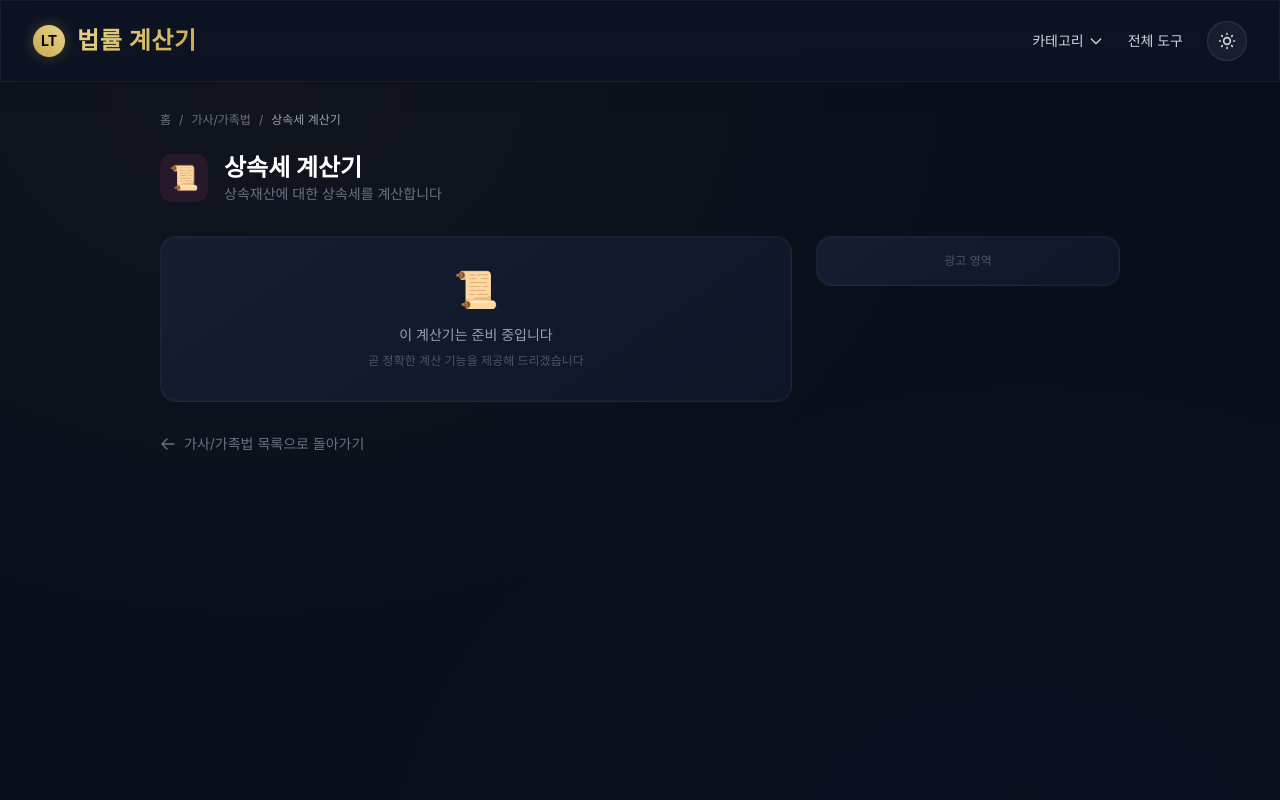
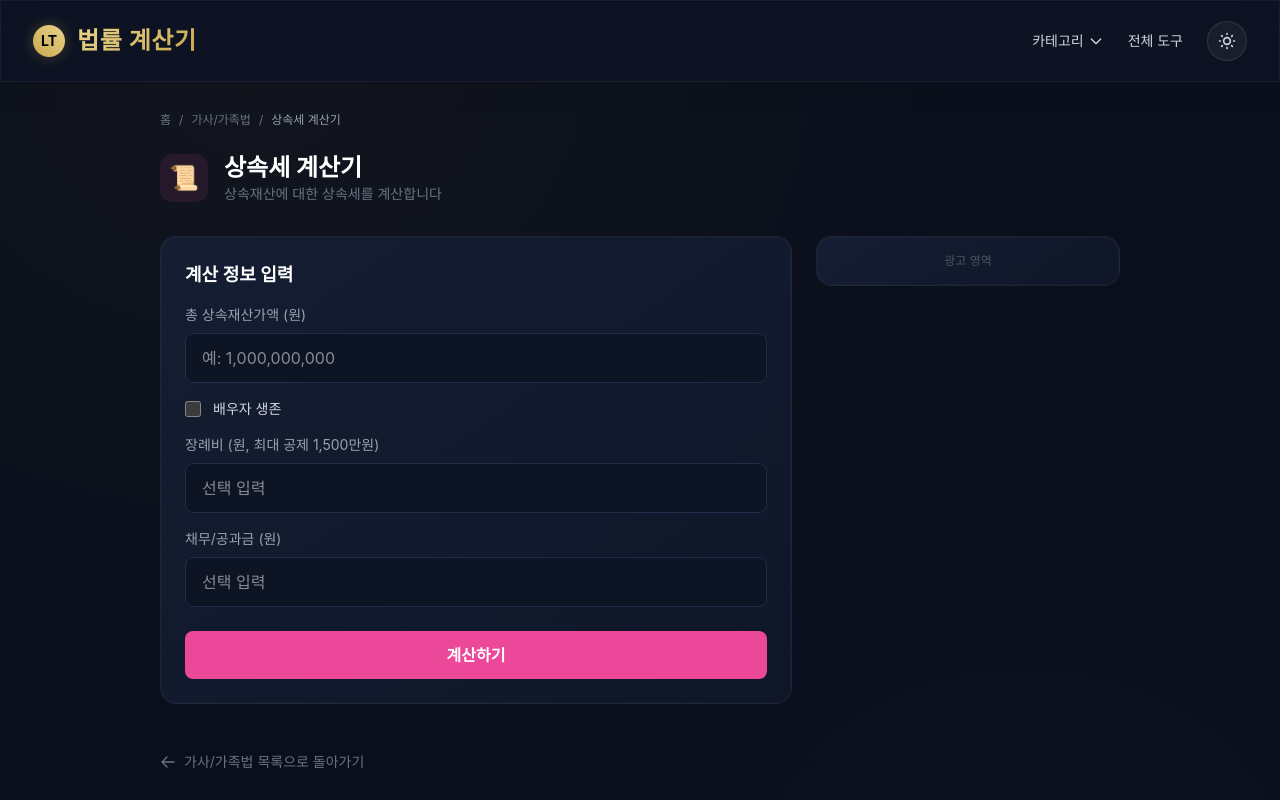
Before and after one commit to SublimerNJ/law-calc, a Next.js app: page /tools/family/inheritance-tax in a window 1280 px wide. Shown: the top 800 px of the page. Built offline with nearby package versions, Linux system fonts and the light colour scheme; a web font is replaced by a local one.

Commit message:
feat(03-02): add inheritance tax calculator (상속세 계산기)
- Progressive 5-bracket tax rates per 2026 상속세 및 증여세법
- Spouse/lump-sum deduction logic
- Funeral expense cap at 15M won

```diff
--- /dev/null
+++ b/src/app/tools/family/inheritance-tax/page.tsx
@@ -0,0 +1,189 @@
+'use client';
+
+import { useState } from 'react';
+import CalculatorLayout from '@/components/ui/CalculatorLayout';
+import { TOOLS, CATEGORIES } from '@/lib/tools-data';
+
+const tool = TOOLS.find(t => t.id === 'inheritance-tax')!;
+const category = CATEGORIES.find(c => c.id === 'family')!;
+
+interface TaxResult {
+  taxableBase: number;
+  totalDeduction: number;
+  taxableAmount: number;
+  tax: number;
+  rate: string;
+}
+
+function progressiveTax(amount: number): { tax: number; rate: string } {
+  if (amount <= 0) return { tax: 0, rate: '0%' };
+  if (amount <= 100_000_000) return { tax: amount * 0.1, rate: '10%' };
+  if (amount <= 500_000_000) return { tax: 10_000_000 + (amount - 100_000_000) * 0.2, rate: '20%' };
+  if (amount <= 1_000_000_000) return { tax: 60_000_000 + (amount - 500_000_000) * 0.3, rate: '30%' };
+  if (amount <= 3_000_000_000) return { tax: 160_000_000 + (amount - 1_000_000_000) * 0.4, rate: '40%' };
+  return { tax: 460_000_000 + (amount - 3_000_000_000) * 0.5, rate: '50%' };
+}
+
+function calculateInheritanceTax(
+  grossEstate: number,
+  hasSpouse: boolean,
+  funeralExpenses: number,
+  debts: number
+): TaxResult {
+  // 1. 과세가액
+  const cappedFuneral = Math.min(funeralExpenses, 15_000_000);
+  const taxableBase = Math.max(0, grossEstate - debts - cappedFuneral);
+
+  // 2. 공제
+  const basicDeduction = 200_000_000;
+  const lumpSumDeduction = 500_000_000; // 일괄공제
+  const spouseDeduction = hasSpouse
+    ? Math.max(500_000_000, Math.min(grossEstate * 0.5, 3_000_000_000))
+    : 0;
+
+  // 일괄공제 vs 기초공제 중 큰 것
+  const totalDeduction = Math.max(lumpSumDeduction, basicDeduction) + spouseDeduction;
+  const taxableAmount = Math.max(0, taxableBase - totalDeduction);
+
+  // 3. 세율 적용
+  const { tax, rate } = progressiveTax(taxableAmount);
+
+  return { taxableBase, totalDeduction, taxableAmount, tax: Math.floor(tax), rate };
+}
+
+function formatNumber(n: number): string {
+  return n.toLocaleString('ko-KR');
+}
+
+function parseInput(value: string): number {
+  const num = parseInt(value.replace(/[^0-9]/g, ''), 10);
+  return isNaN(num) ? 0 : num;
+}
+
+export default function InheritanceTaxPage() {
+  const [grossEstate, setGrossEstate] = useState('');
+  const [hasSpouse, setHasSpouse] = useState(false);
+  const [funeralExpenses, setFuneralExpenses] = useState('');
+  const [debts, setDebts] = useState('');
+  const [result, setResult] = useState<TaxResult | null>(null);
+
+  const handleNumberInput = (setter: (v: string) => void) => (e: React.ChangeEvent<HTMLInputElement>) => {
+    setter(e.target.value.replace(/[^0-9]/g, ''));
+  };
+
+  const displayValue = (raw: string) => raw ? parseInt(raw).toLocaleString('ko-KR') : '';
+
+  const handleCalculate = () => {
+    const estate = parseInput(grossEstate);
+    if (estate <= 0) return;
+    setResult(calculateInheritanceTax(estate, hasSpouse, parseInput(funeralExpenses), parseInput(debts)));
+  };
+
+  return (
+    <CalculatorLayout tool={tool} category={category}>
+      <div className="premium-card p-6 mb-4">
+        <h2 className="text-lg font-semibold text-white mb-4">계산 정보 입력</h2>
+
+        <div className="mb-4">
+          <label className="block text-sm text-gray-400 mb-2">총 상속재산가액 (원)</label>
+          <input
+            type="text"
+            inputMode="numeric"
+            value={displayValue(grossEstate)}
+            onChange={handleNumberInput(setGrossEstate)}
+            placeholder="예: 1,000,000,000"
+            className="w-full bg-[#0d1424] border border-[#1e2d4a] rounded-lg px-4 py-3 text-white focus:border-[#ec4899] focus:outline-none"
+          />
+          {grossEstate && <p className="text-xs text-gray-500 mt-1">{displayValue(grossEstate)}원</p>}
+        </div>
+
+        <div className="mb-4">
+          <label className="flex items-center gap-3 cursor-pointer">
+            <input
+              type="checkbox"
+              checked={hasSpouse}
+              onChange={e => setHasSpouse(e.target.checked)}
+              className="accent-[#ec4899] w-4 h-4"
+            />
+            <span className="text-sm text-gray-300">배우자 생존</span>
+          </label>
+        </div>
+
+        <div className="mb-4">
+          <label className="block text-sm text-gray-400 mb-2">장례비 (원, 최대 공제 1,500만원)</label>
+          <input
+            type="text"
+            inputMode="numeric"
+            value={displayValue(funeralExpenses)}
+            onChange={handleNumberInput(setFuneralExpenses)}
+            placeholder="선택 입력"
+            className="w-full bg-[#0d1424] border border-[#1e2d4a] rounded-lg px-4 py-3 text-white focus:border-[#ec4899] focus:outline-none"
+          />
+        </div>
+
+        <div className="mb-6">
+          <label className="block text-sm text-gray-400 mb-2">채무/공과금 (원)</label>
+          <input
+            type="text"
+            inputMode="numeric"
+            value={displayValue(debts)}
+            onChange={handleNumberInput(setDebts)}
+            placeholder="선택 입력"
+            className="w-full bg-[#0d1424] border border-[#1e2d4a] rounded-lg px-4 py-3 text-white focus:border-[#ec4899] focus:outline-none"
+          />
+        </div>
+
+        <button
+          onClick={handleCalculate}
+          className="w-full py-3 rounded-lg font-semibold text-white transition-opacity hover:opacity-90"
+          style={{ backgroundColor: category.color }}
+        >
+          계산하기
+        </button>
+      </div>
+
+      {result !== null && (
+        <div className="premium-card p-6">
+          <h2 className="text-lg font-semibold text-white mb-4">계산 결과</h2>
+
+          <div className="space-y-4">
+            <div>
+              <p className="text-sm text-gray-400 mb-1">과세가액</p>
+              <p className="text-lg text-white">{formatNumber(result.taxableBase)}원</p>
+            </div>
+            <div>
+              <p className="text-sm text-gray-400 mb-1">공제 합계</p>
+              <p className="text-lg text-white">{formatNumber(result.totalDeduction)}원</p>
+            </div>
+            <div>
+              <p className="text-sm text-gray-400 mb-1">과세표준</p>
+              <p className="text-lg text-white">{formatNumber(result.taxableAmount)}원</p>
+            </div>
+            <div>
+              <p className="text-sm text-gray-400 mb-1">적용세율</p>
+              <p className="text-lg text-white">{result.rate}</p>
+            </div>
+            <div>
+              <p className="text-sm text-gray-400 mb-1">산출세액</p>
+              <p className="text-2xl font-bold" style={{ color: category.color }}>
+                {formatNumber(result.tax)}원
+              </p>
+            </div>
+          </div>
+
+          <div className="mt-4 pt-4 border-t border-[#1e2d4a]">
+            <p className="text-xs text-gray-500">
+              법적 근거: 상속세 및 증여세법 제25조~제27조
+            </p>
+          </div>
+
+          <div className="mt-3 p-3 bg-[#1a1025] border border-[#2a1a3a] rounded-lg">
+            <p className="text-xs text-gray-400">
+              본 계산기는 참고용입니다. 실제 신고 시 세무사 상담을 권장합니다.
+            </p>
+          </div>
+        </div>
+      )}
+    </CalculatorLayout>
+  );
+}
```
